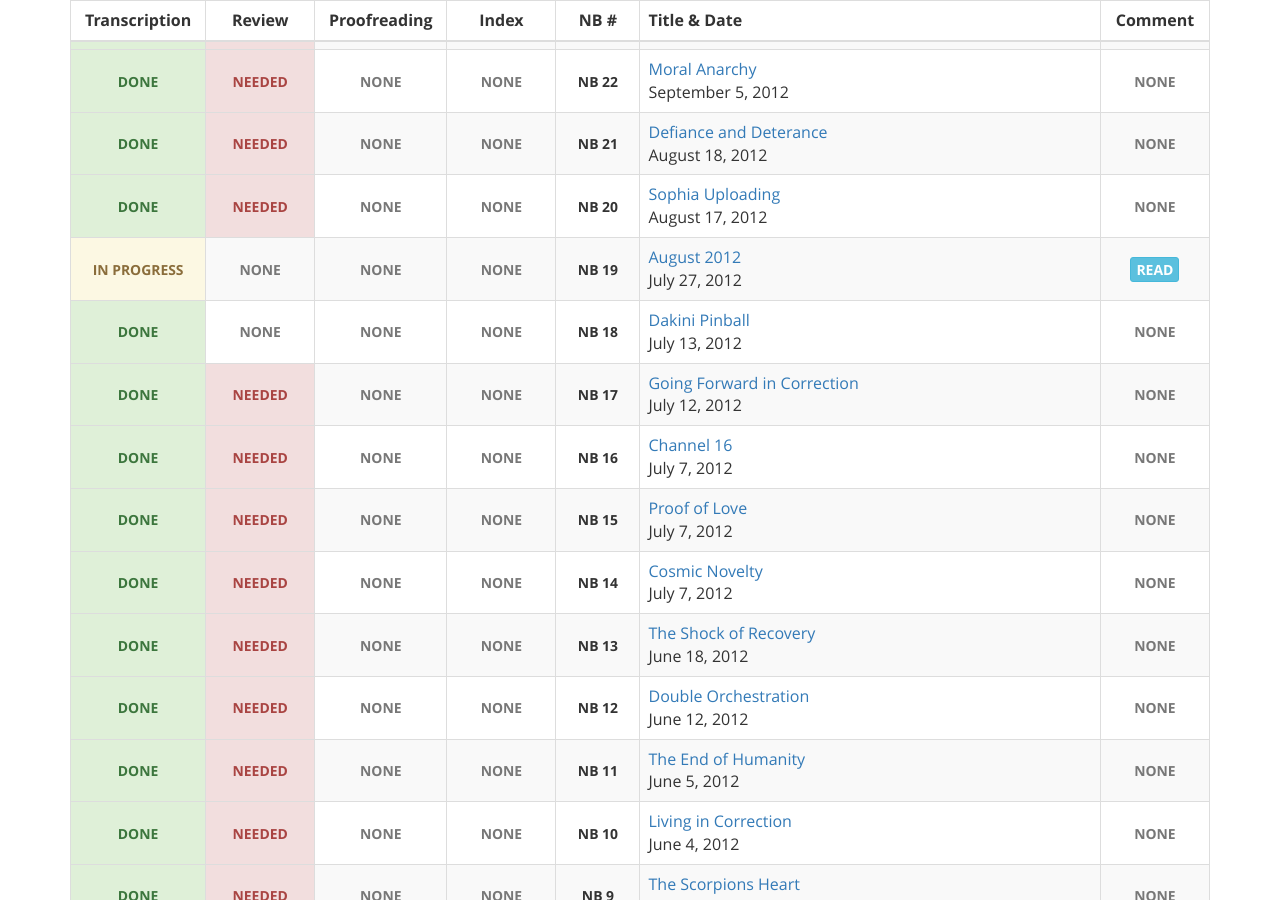
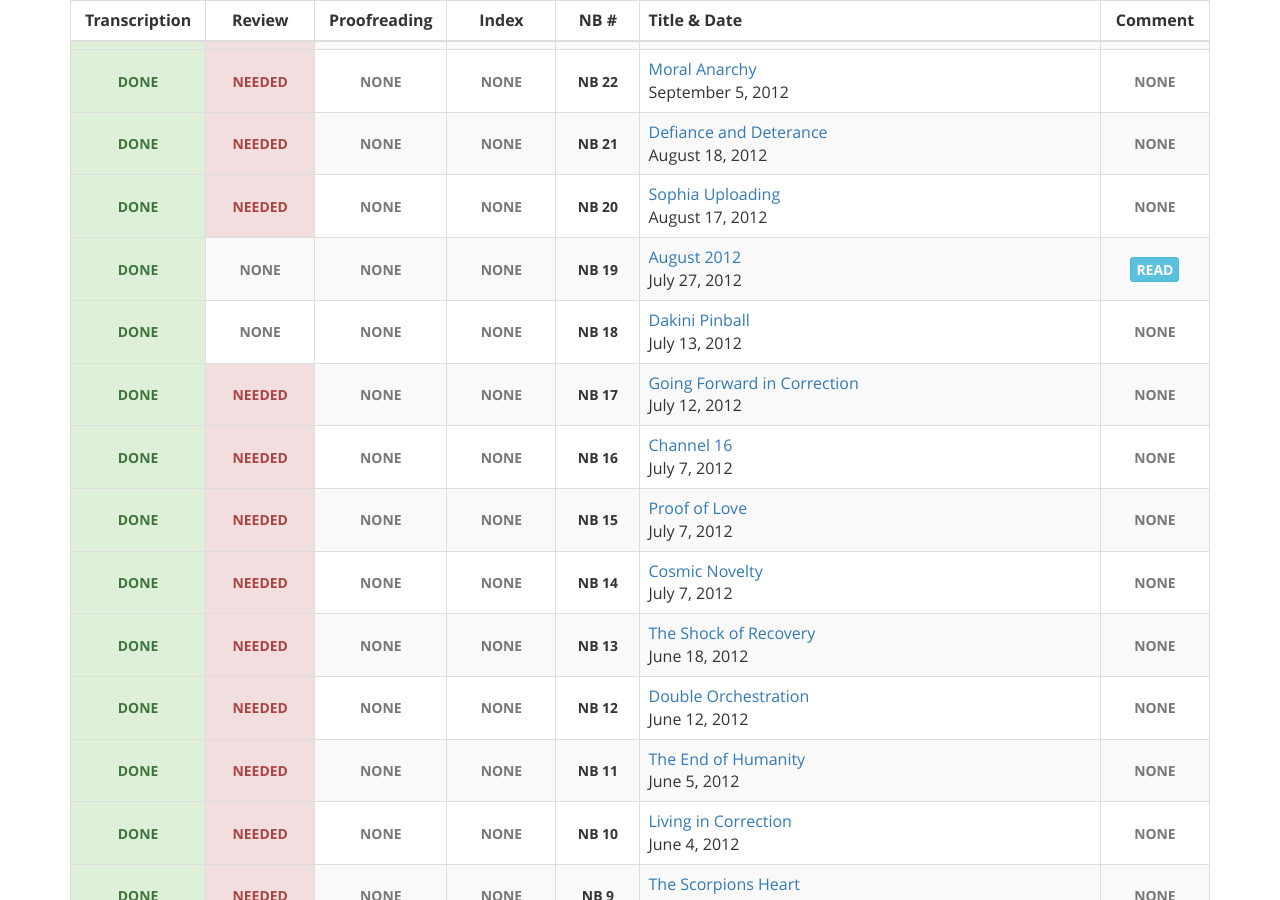
Before and after one commit to gaiaspora/gaiaspora.github.io, a Jekyll site: the page built from content/navigator-briefings.markdown, in a window 1280 px wide and 900 px high, scrolled down 7407 px. Built offline with Jekyll 4.4.1, drawn with Linux system fonts in a browser that asks for light colours.

Commit message:
Update nb.yaml

```diff
--- a/_data/nb.yaml
+++ b/_data/nb.yaml
@@ -1025,7 +1025,7 @@
   Comment: ""
 
 - NB: "19"
-  Transcription: "in progress"
+  Transcription: "done"
   Review: "none"
   Proofreading: "none"
   Index: "none"
```
